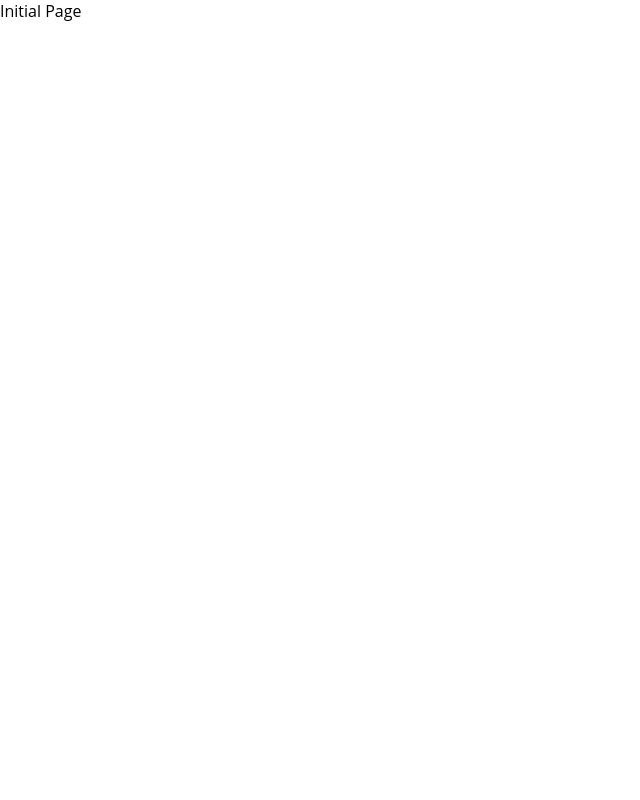
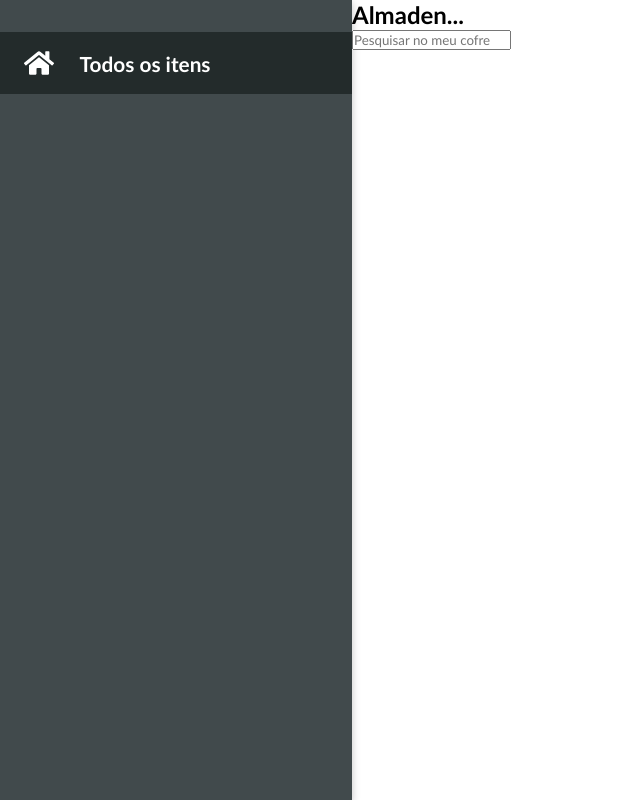
Before and after one commit to Lucky-ta/DESAFIO-CODIE, a Next.js app: page / in a window 1280 px wide. Shown: the whole page, without its empty margins (0-640 px from the left). Built offline with nearby package versions, Linux system fonts and the light colour scheme.

Commit message:
Set CSS for left option component

```diff
--- a/src/components/LeftOptions/LeftOptions.tsx
+++ b/src/components/LeftOptions/LeftOptions.tsx
@@ -1,7 +1,13 @@
+import * as StyledLeftOptions from "./index";
+import { FaHome } from "react-icons/fa";
+
 export default function LeftOptions() {
   return (
-    <div>
-      <button type="button">Todos os itens</button>
-    </div>
+    <StyledLeftOptions.LeftOptionContainer>
+      <StyledLeftOptions.LeftOptionButton type="button">
+        {<FaHome fontSize={30}/>}
+        Todos os itens
+      </StyledLeftOptions.LeftOptionButton>
+    </StyledLeftOptions.LeftOptionContainer>
   );
 }
--- /dev/null
+++ b/src/components/LeftOptions/index.ts
@@ -0,0 +1,33 @@
+import styled from "styled-components";
+
+export const LeftOptionContainer = styled.div`
+    background-color: #414a4c;
+    width: 100%;
+    height: 100%;
+    max-width: 22rem;
+    box-shadow: rgba(0, 0, 0, 0.24) 0px 3px 8px;
+`;
+
+export const LeftOptionButton = styled.button`
+    color: white;
+    background: none;
+    background-color: #232b2b;
+    border: none;
+    width: 100%;
+    padding: 1rem;
+    padding-left: 1.5rem;
+    display: flex;
+    gap: 1.6rem;
+    align-items: center;
+    font-size: 1.3rem;
+    font-weight: bold;
+    margin-top: 2rem;
+    transition: all 0.3s;
+
+    cursor: pointer;
+    &&:hover {
+
+        background-color: whitesmoke;
+        color: #232b2b;
+    }
+`;
--- a/src/pages/index.tsx
+++ b/src/pages/index.tsx
@@ -1,5 +1,11 @@
+import HeaderComponent from "../components/Header/HeaderComponent";
+import LeftOptions from "../components/LeftOptions/LeftOptions";
+
 export default function Home() {
   return (
-    <div>Initial Page</div>
+    <body>
+      <LeftOptions />
+      <HeaderComponent />
+    </body>
   );
 }
--- a/src/styles/global.ts
+++ b/src/styles/global.ts
@@ -2,10 +2,16 @@ import { createGlobalStyle } from 'styled-components'
 
 const GlobalStyles = createGlobalStyle`
   body {
+    width: 100vw;
+    height: 100vh;
+    display: flex;
+  }
+
+  * {
     margin: 0;
     padding: 0;
     box-sizing: border-box;
-    font-family: 'Open Sans', sans-serif;
+    font-family: 'Gill Sans', 'Gill Sans MT', Calibri, 'Trebuchet MS', sans-serif
   }
 `;
 
```
Also changed, not shown: tsconfig.json (+5 -3 lines).
